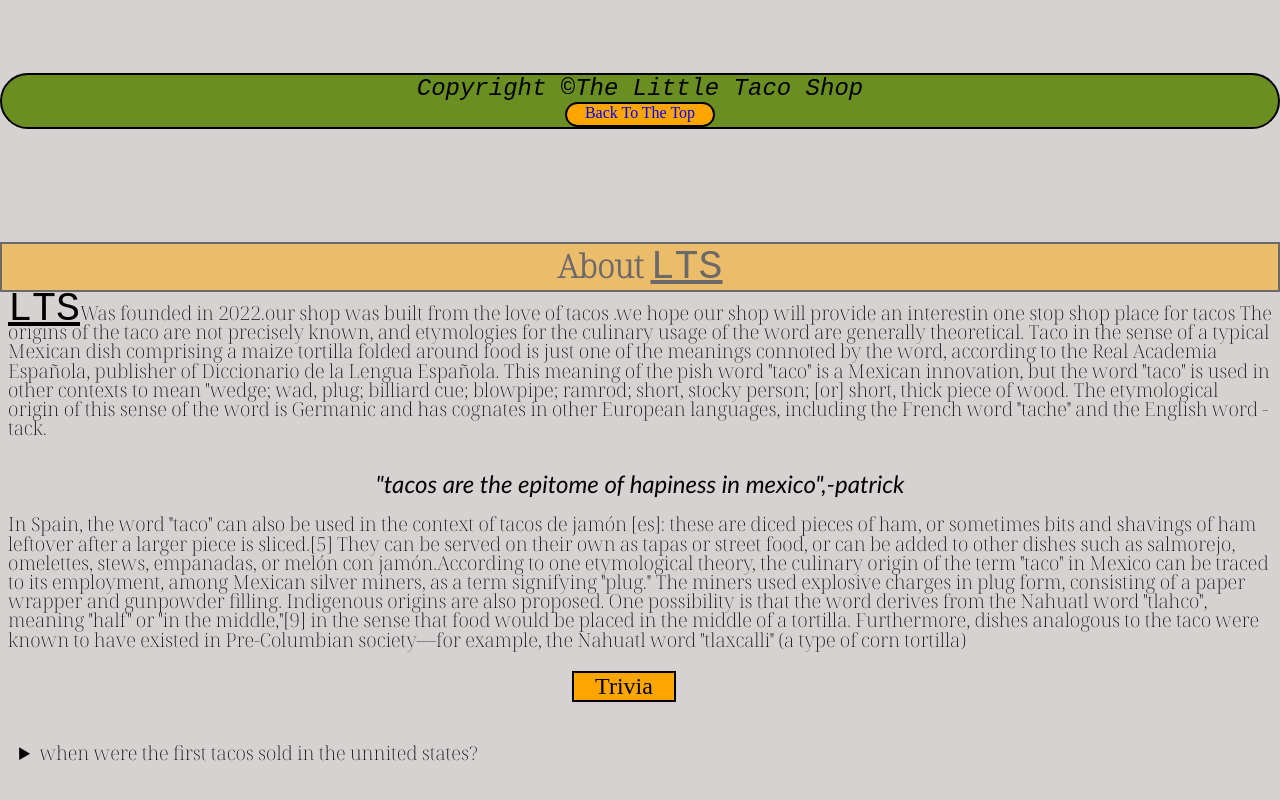
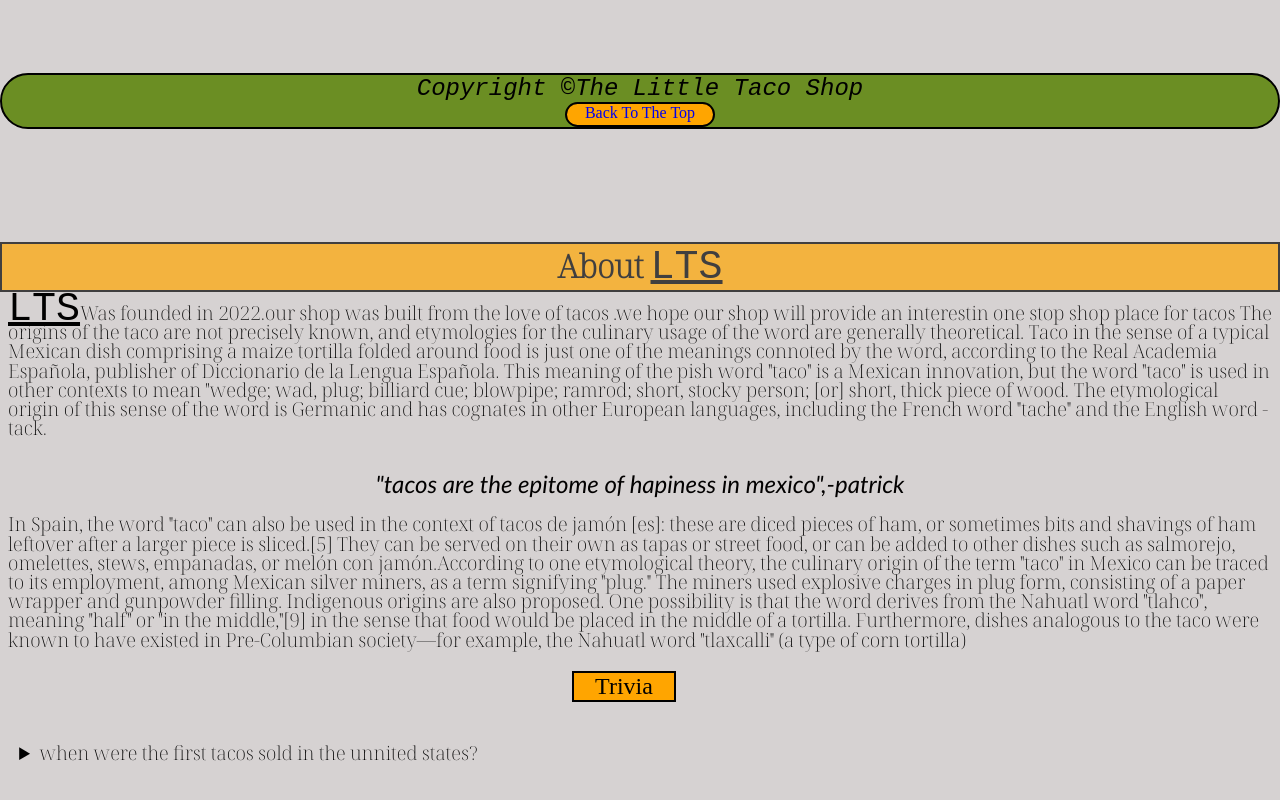
Before and after one commit to patrick-amusivwa/TACO-SHOP-WEBPAGE, a plain HTML site: page html/index.html in a window 1280 px wide. Shown: the part 671-1471 px from the top of the page. Drawn offline with Linux system fonts and the light colour scheme; files whose address does not match are found by name.

Commit message:
change the opacity of the headers

```diff
--- a/css/main.css
+++ b/css/main.css
@@ -136,7 +136,7 @@ font-style:italic;
     font-family: 'Noto Serif Display', serif;
     background:orange;
     border:2px solid black;
-    opacity:50%;
+    opacity:70%;
 
 }
 
```
